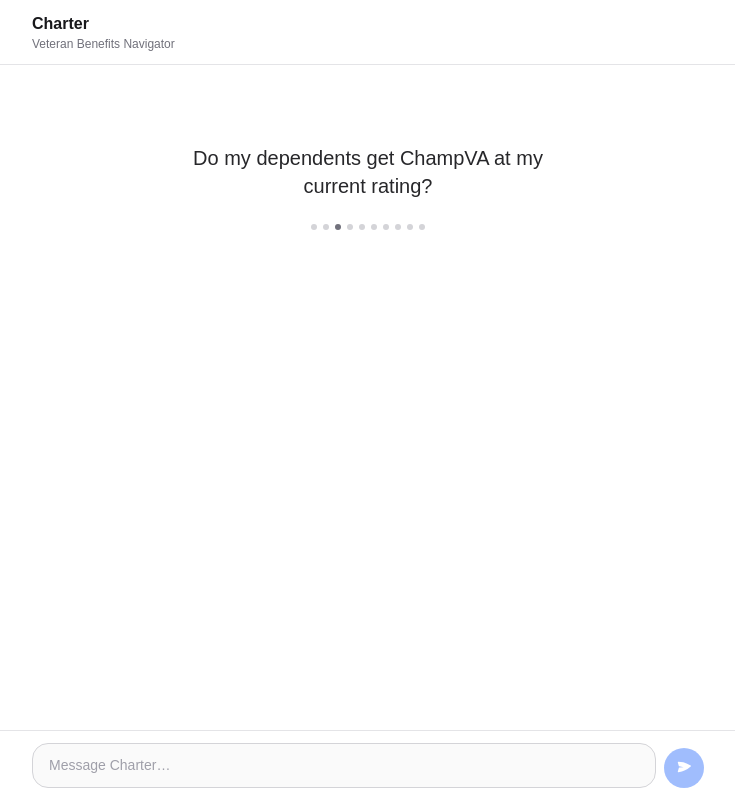
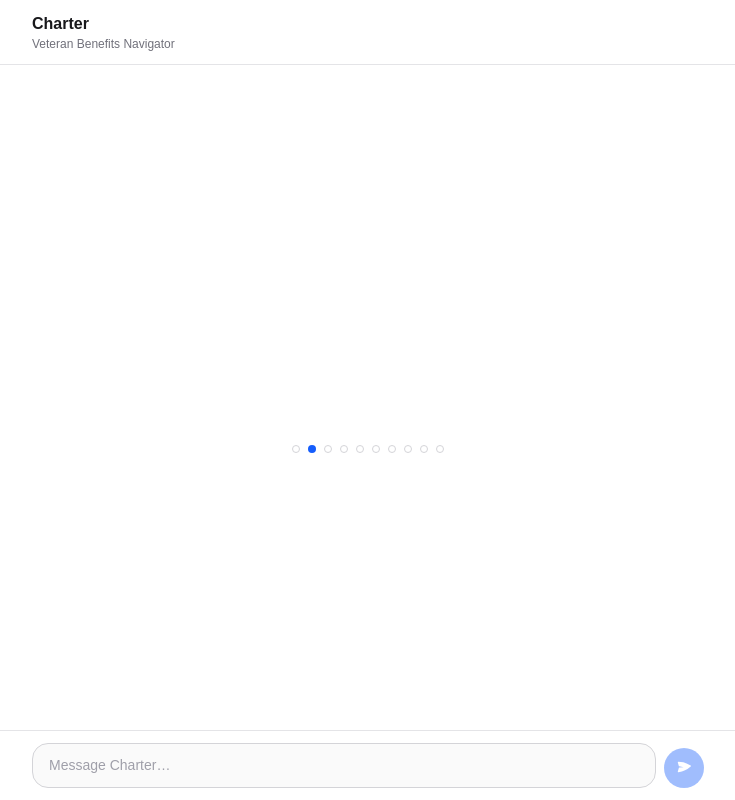
Before and after one commit to alxgrcn/charter, a Next.js app: page / in a window 1280 px wide. Shown: the whole page, without its empty margins (272-1007 px from the left). Built offline with nearby package versions, Linux system fonts and the light colour scheme.

Commit message:
fix: rotating headline landing — single hero question, fade, dot indicators

```diff
--- a/app/page.tsx
+++ b/app/page.tsx
@@ -70,7 +70,7 @@ export default function ChatPage() {
       setTimeout(() => {
         setQuestionIndex((i) => (i + 1) % ROTATING_QUESTIONS.length)
         setQuestionVisible(true)
-      }, 300)
+      }, 500)
     }, 2500)
     return () => clearInterval(timer)
   }, [messages.length, loading])
@@ -113,23 +113,23 @@ export default function ChatPage() {
       </header>
 
       <div className="flex-1 overflow-y-auto px-4 py-4">
-        <div className="flex flex-col gap-3 max-w-2xl mx-auto">
+        <div className={`flex flex-col gap-3 max-w-2xl mx-auto ${messages.length === 0 && !loading ? 'h-full' : ''}`}>
           {messages.length === 0 && !loading && (
-            <div className="flex flex-col items-center justify-center gap-6 mt-16 px-4">
+            <div className="flex-1 flex flex-col items-center justify-center gap-8 px-4">
               <button
                 onClick={() => handleSend(ROTATING_QUESTIONS[questionIndex])}
-                className={`text-center text-xl font-medium text-zinc-800 leading-snug max-w-sm transition-opacity duration-300 ${
+                className={`text-3xl font-semibold text-zinc-800 text-center max-w-2xl mx-auto leading-snug transition-opacity duration-500 ${
                   questionVisible ? 'opacity-100' : 'opacity-0'
                 }`}
               >
                 {ROTATING_QUESTIONS[questionIndex]}
               </button>
-              <div className="flex gap-1.5">
+              <div className="flex gap-2">
                 {ROTATING_QUESTIONS.map((_, i) => (
                   <span
                     key={i}
-                    className={`w-1.5 h-1.5 rounded-full transition-colors duration-300 ${
-                      i === questionIndex ? 'bg-zinc-500' : 'bg-zinc-300'
+                    className={`w-2 h-2 rounded-full transition-colors duration-300 ${
+                      i === questionIndex ? 'bg-blue-600' : 'border border-zinc-300'
                     }`}
                   />
                 ))}
```
